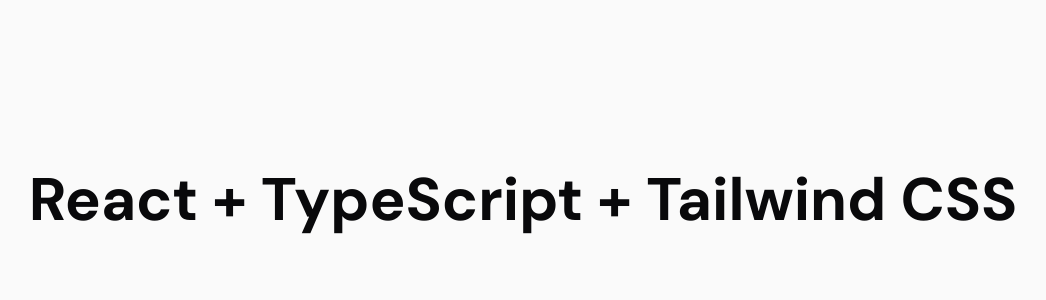
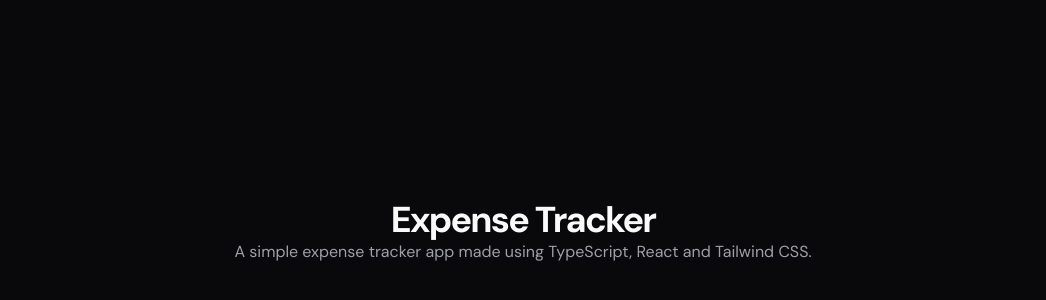
Before and after one commit to Ashmin-Bhujel/react-expense-tracker, a React (Vite) app: page / in a window 1280 px wide. Shown: the part 200-500 px from the top of the page, without its empty margins (117-1163 px from the left). Built offline with nearby package versions, Linux system fonts and the light colour scheme.

Commit message:
feat: header section

```diff
--- a/package.json
+++ b/package.json
@@ -11,6 +11,7 @@
   },
   "dependencies": {
     "@tailwindcss/vite": "^4.1.18",
+    "lucide-react": "^0.563.0",
     "react": "^19.2.0",
     "react-dom": "^19.2.0",
     "tailwindcss": "^4.1.18"
--- a/src/app.tsx
+++ b/src/app.tsx
@@ -1,7 +1,14 @@
 export default function App() {
   return (
-    <main className="w-screen min-h-screen flex items-center justify-center">
-      <h1 className="text-6xl font-bold">React + TypeScript + Tailwind CSS</h1>
+    <main className="flex min-h-screen w-screen flex-col items-center justify-center">
+      {/* App title */}
+      <header className="container mx-auto mt-16 px-4 text-center">
+        <h1 className="text-4xl font-bold tracking-tighter">Expense Tracker</h1>
+        <p className="text-(--muted-foreground)">
+          A simple expense tracker app made using TypeScript, React and Tailwind
+          CSS.
+        </p>
+      </header>
     </main>
   );
 }
--- a/src/index.css
+++ b/src/index.css
@@ -3,13 +3,11 @@
 :root {
   --background: var(--color-zinc-950);
   --foreground: var(--color-zinc-50);
-
+  --muted-background: var(--color-zinc-900);
+  --muted-foreground: var(--color-zinc-400);
+  --danger: var(--color-red-500);
+  --sucess: var(--color-green-500);
   --font-sans: "DM Sans", sans-serif, system-ui;
-
-  @media (prefers-color-scheme: light) {
-    --background: var(--color-zinc-50);
-    --foreground: var(--color-zinc-950);
-  }
 }
 
 body {
```
Also changed, not shown: 2 other files (tests, documents, lock files or other folders).
